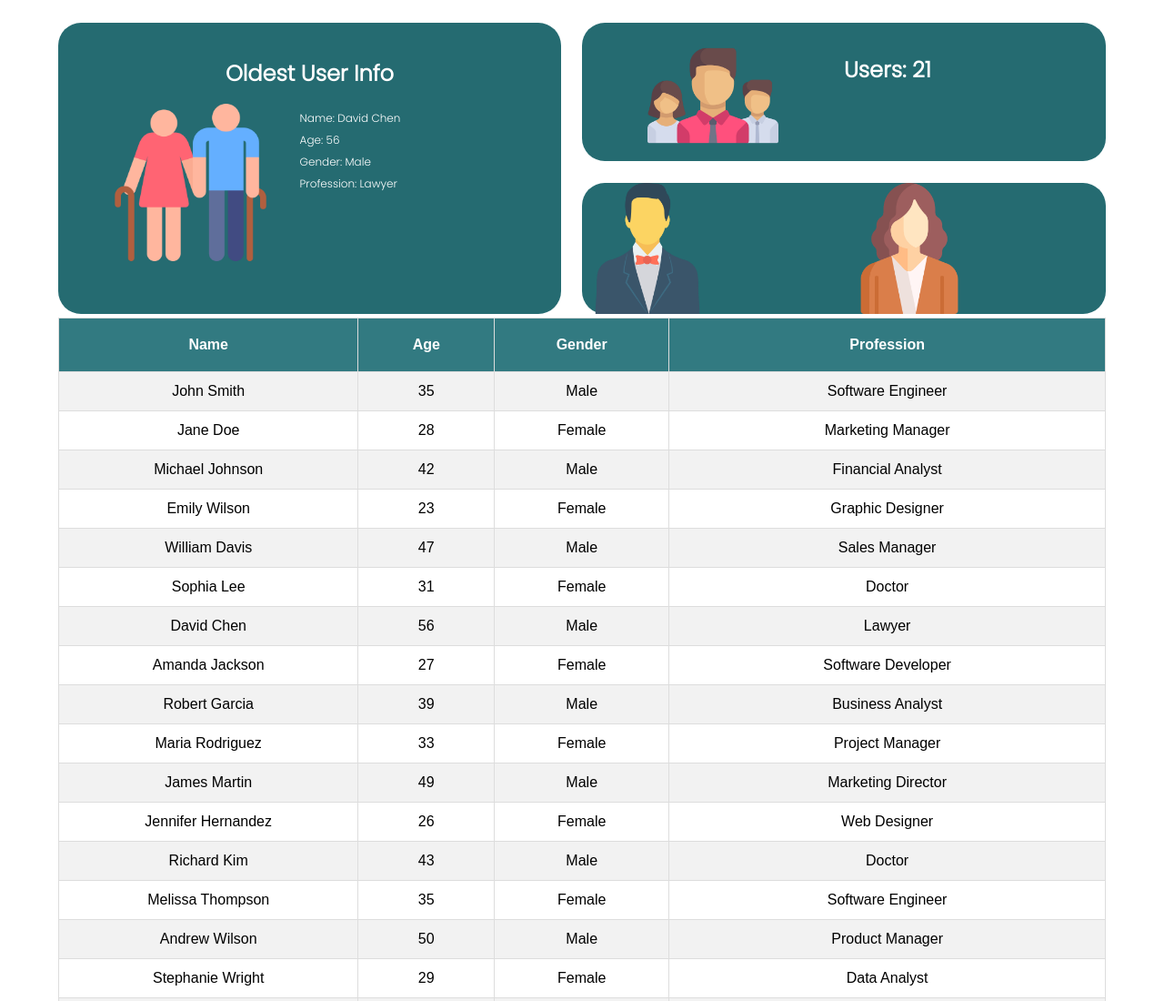
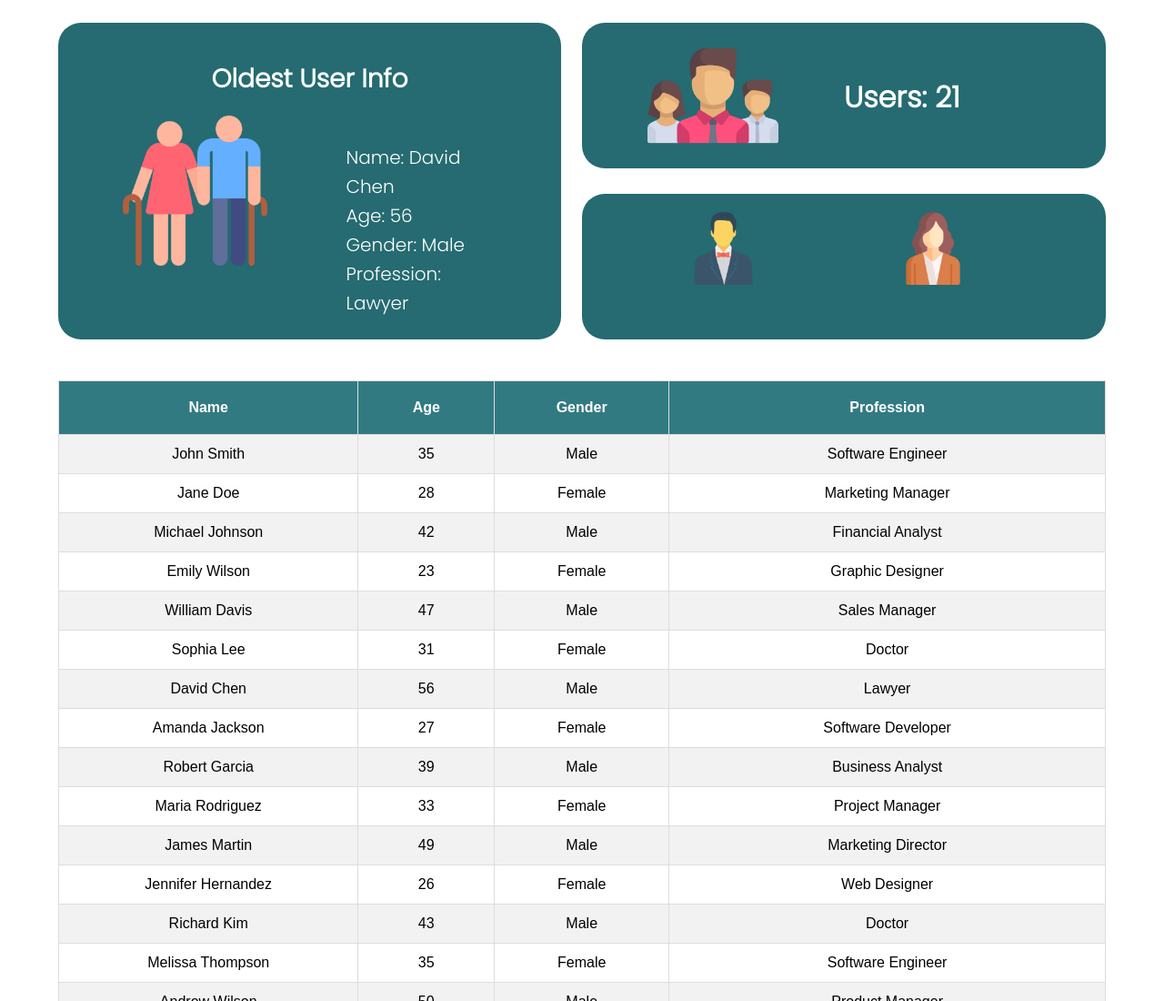
Before and after one commit to saidali-ibn-zafar/JS-Creating-Table, a plain HTML site: page javascript-creating-table/index.html in a window 1280 px wide. Shown: the top 1100 px of the page at 91% size. Drawn offline with Linux system fonts and the light colour scheme.

Commit message:
not finished

```diff
--- a/javascript-creating-table/index.html
+++ b/javascript-creating-table/index.html
@@ -26,15 +26,15 @@
 			</div>
 
 			<div class="c maleFemaleContainer">
-				<img src="./male.png" alt="" style="width: 50%;">
-				<img src="./female.png" alt="" style="width: 50%;">
+				<img src="./male.png" alt="maleImg"  class="maleImg">
+				<img src="./female.png" alt="femaleImg"  class="femaleImg">
 			</div>
 
 		</div>
 
 	</div>
 
-
+<br>
   <div id="tableContainer">
 </div>
 
--- a/javascript-creating-table/style.css
+++ b/javascript-creating-table/style.css
@@ -117,7 +117,6 @@ table {
     display: grid;
     grid-template-columns: 40% 50% ;
     grid-template-rows: 50%;
-    /* padding:  0 50px 0 100px; */
   }
 
 
@@ -133,4 +132,45 @@ table {
   grid-template-columns: 50% 50%;
   grid-template-rows: 50%;
   justify-content: center;
+  padding: 20px 0 20px 20%;
 }
+
+
+@media only screen and (min-width: 900px) {
+
+  ul{
+    transform: translateY(14px);
+  }
+
+  ul li{
+    list-style-type: none;
+    font-size: 20px;
+    line-height: 2rem;
+  }
+
+  .oldestUserContainer{
+    grid-template-columns: 50% 40% ;
+  }
+
+  .oldUserImg{
+    width: 65%;
+  }
+
+  .a h1{
+    font-size: 28px;
+  }
+
+  .b h2{
+    margin-top:20%;
+    font-size: 32px;
+  }
+
+  .maleImg{
+    width: 35%;
+  }
+
+  .femaleImg{
+    width: 35%;
+  }
+
+}
```
